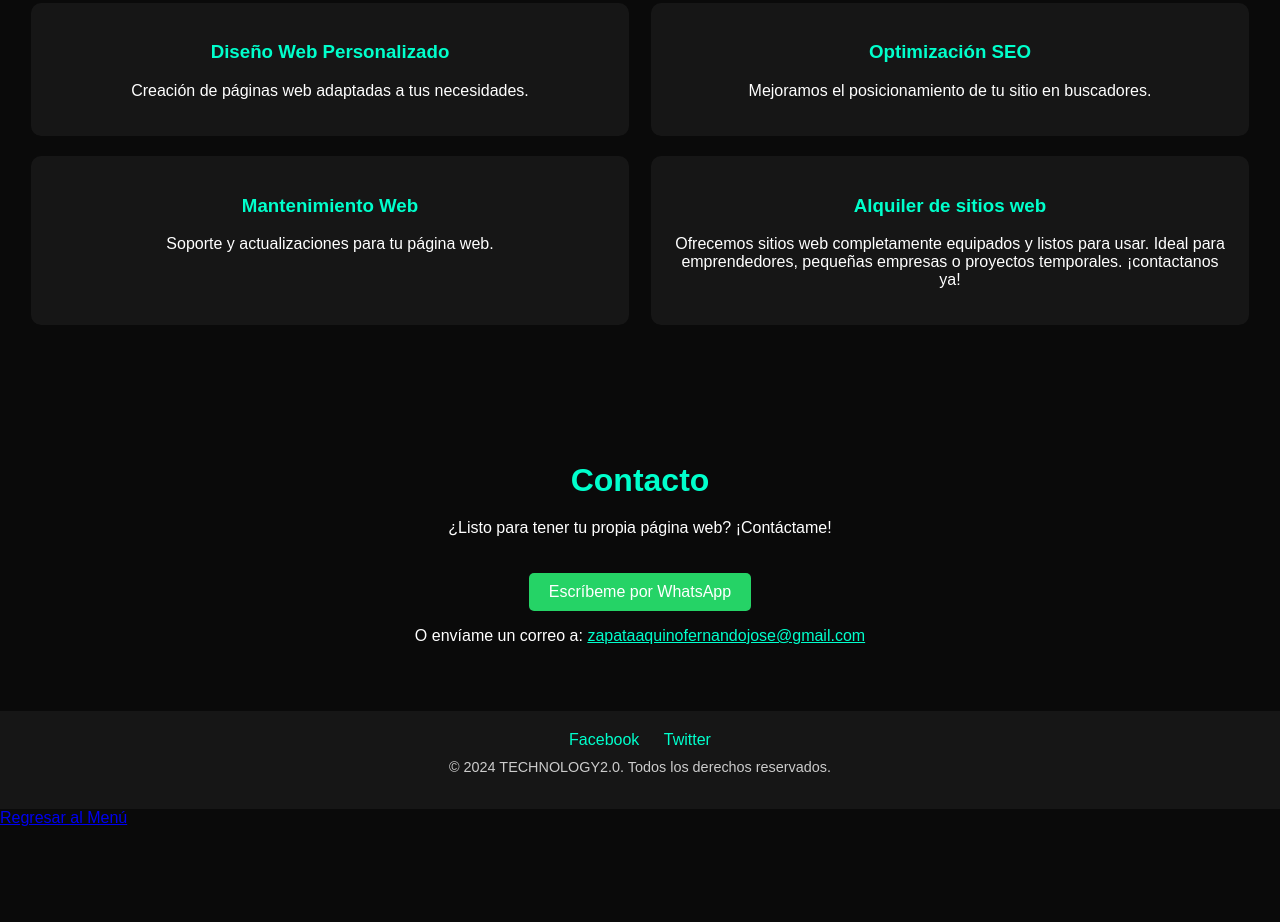
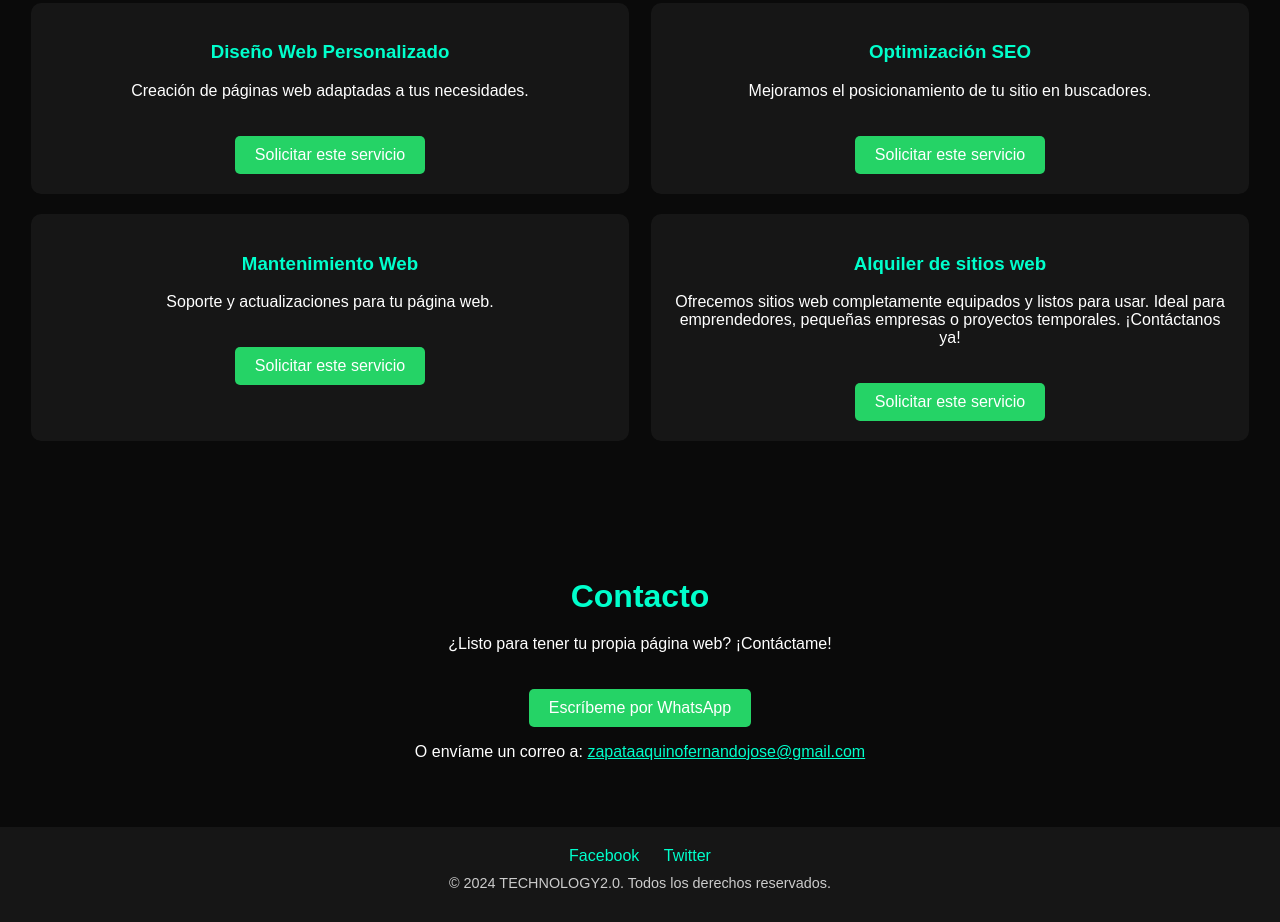
Before and after one commit to Technologyoficial/Technologyoficial.github.io, a plain HTML site: page index.html in a window 1280 px wide. Shown: the part 1167-2089 px from the top of the page. Before the commit the page ends 1994 px from the top, so only its background shows below. Drawn offline with Linux system fonts and the light colour scheme.

Commit message:
Update index.html

```diff
--- a/index.html
+++ b/index.html
@@ -237,27 +237,53 @@
   </section>
 
   <!-- Sección Servicios -->
+<!-- Sección Servicios -->
 <section id="servicios" class="servicios">
   <h2>Servicios</h2>
   <div class="servicios-grid">
+    <!-- Servicio 1: Diseño Web Personalizado -->
     <div class="servicio">
       <h3>Diseño Web Personalizado</h3>
       <p>Creación de páginas web adaptadas a tus necesidades.</p>
+      <a href="https://wa.me/51926173350?text=¡Hola!%20Estoy%20interesado%20en%20el%20servicio%20de%20Diseño%20Web%20Personalizado.%20¿Podrías%20brindarme%20más%20información?"
+         class="btn-whatsapp"
+         target="_blank">
+         Solicitar este servicio
+      </a>
     </div>
+
+    <!-- Servicio 2: Optimización SEO -->
     <div class="servicio">
       <h3>Optimización SEO</h3>
       <p>Mejoramos el posicionamiento de tu sitio en buscadores.</p>
+      <a href="https://wa.me/51926173350?text=¡Hola!%20Estoy%20interesado%20en%20el%20servicio%20de%20Optimización%20SEO.%20¿Podrías%20brindarme%20más%20información?"
+         class="btn-whatsapp"
+         target="_blank">
+         Solicitar este servicio
+      </a>
     </div>
+
+    <!-- Servicio 3: Mantenimiento Web -->
     <div class="servicio">
       <h3>Mantenimiento Web</h3>
       <p>Soporte y actualizaciones para tu página web.</p>
+      <a href="https://wa.me/51926173350?text=¡Hola!%20Estoy%20interesado%20en%20el%20servicio%20de%20Mantenimiento%20Web.%20¿Podrías%20brindarme%20más%20información?"
+         class="btn-whatsapp"
+         target="_blank">
+         Solicitar este servicio
+      </a>
     </div>
 
+    <!-- Servicio 4: Alquiler de sitios web -->
     <div class="servicio">
       <h3>Alquiler de sitios web</h3>
-    <p>Ofrecemos sitios web completamente equipados y listos para usar. Ideal para emprendedores, pequeñas empresas o proyectos temporales. ¡contactanos ya!</p>
+      <p>Ofrecemos sitios web completamente equipados y listos para usar. Ideal para emprendedores, pequeñas empresas o proyectos temporales. ¡Contáctanos ya!</p>
+      <a href="https://wa.me/51926173350?text=¡Hola!%20Estoy%20interesado%20en%20el%20servicio%20de%20Alquiler%20de%20sitios%20web.%20¿Podrías%20brindarme%20más%20información?"
+         class="btn-whatsapp"
+         target="_blank">
+         Solicitar este servicio
+      </a>
     </div>
-
   </div>
 </section>
 
```
Lines whose indentation alone changed are shown as unchanged.
